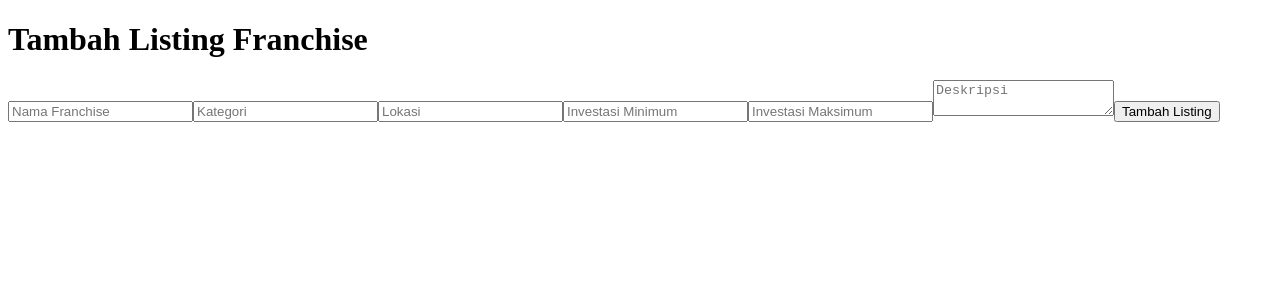
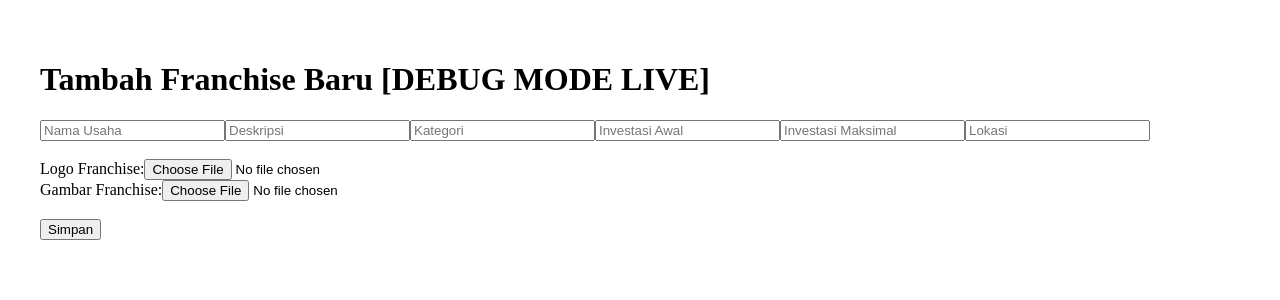
Before and after one commit to meseneng/franchisehub, a Next.js app: page /add-listing in a window 1280 px wide. Shown: the top 300 px of the page. Built offline with nearby package versions, Linux system fonts and the light colour scheme.

Commit message:
Create page.tsx

```diff
--- /dev/null
+++ b/app/add-listing/page.tsx
@@ -0,0 +1,123 @@
+'use client'
+
+import { useState } from 'react'
+import { useRouter } from 'next/navigation'
+import { supabase } from '@/lib/supabaseClient'
+
+export default function AddListingPage() {
+  const router = useRouter()
+
+  const [form, setForm] = useState({
+    franchise_listing: '',
+    description: '',
+    category: '',
+    location: '',
+    investment_start: 0,
+    investment_end: 0,
+  })
+
+  const [logoFile, setLogoFile] = useState<File | null>(null)
+  const [imageFile, setImageFile] = useState<File | null>(null)
+  const [loading, setLoading] = useState(false)
+  const [errorMsg, setErrorMsg] = useState<string | null>(null)
+
+  const handleChange = (e: React.ChangeEvent<HTMLInputElement | HTMLTextAreaElement>) => {
+    const { name, value } = e.target
+    setForm(prev => ({
+      ...prev,
+      [name]: name.includes('investment') ? Number(value) : value,
+    }))
+  }
+
+  const handleSubmit = async (e: React.FormEvent) => {
+    e.preventDefault()
+    setLoading(true)
+    setErrorMsg(null)
+
+    try {
+      const { data: userData, error: userError } = await supabase.auth.getUser()
+      if (userError || !userData?.user) throw new Error('Gagal ambil user login.')
+      const userId = userData.user.id
+
+      let logoUrl = ''
+      if (logoFile) {
+        const { data, error } = await supabase.storage
+          .from('franchisehub')
+          .upload(`logos/${Date.now()}-${logoFile.name}`, logoFile)
+        if (error) throw new Error('Upload logo gagal.')
+        logoUrl = supabase.storage.from('franchisehub').getPublicUrl(data.path).data.publicUrl
+      }
+
+      let imageUrl = ''
+      if (imageFile) {
+        const { data, error } = await supabase.storage
+          .from('franchisehub')
+          .upload(`images/${Date.now()}-${imageFile.name}`, imageFile)
+        if (error) throw new Error('Upload gambar gagal.')
+        imageUrl = supabase.storage.from('franchisehub').getPublicUrl(data.path).data.publicUrl
+      }
+
+      const newData = {
+        ...form,
+        user_id: userId,
+        logo: logoUrl,
+        image: imageUrl,
+        is_paid: false,
+        is_active: false,
+        is_verified: false,
+        total_investment: 0,
+        view_count: 0,
+        published_at: null,
+        expires_at: null,
+      }
+
+      const { error: insertError } = await supabase.from('franchise_listings').insert([newData])
+
+      if (insertError) {
+        console.error('Insert Error:', insertError)
+        console.log('Data yang dikirim:', newData)
+        setErrorMsg(JSON.stringify(insertError, null, 2)) // TAMPILKAN ERROR DI HALAMAN
+        return
+      }
+
+      router.push('/dashboard')
+    } catch (err: any) {
+      console.error('Unexpected Error:', err)
+      setErrorMsg(err.message)
+    } finally {
+      setLoading(false)
+    }
+  }
+
+  return (
+    <div style={{ padding: '2rem' }}>
+      <h1>Tambah Franchise Baru [DEBUG MODE LIVE]</h1>
+
+      {errorMsg && (
+        <pre style={{ background: '#fee', padding: '1rem', color: 'red', whiteSpace: 'pre-wrap' }}>
+          <strong>Error:</strong><br />
+          {errorMsg}
+        </pre>
+      )}
+
+      <form onSubmit={handleSubmit}>
+        <input name="franchise_listing" placeholder="Nama Usaha" onChange={handleChange} required />
+        <input name="description" placeholder="Deskripsi" onChange={handleChange} required />
+        <input name="category" placeholder="Kategori" onChange={handleChange} required />
+        <input type="number" name="investment_start" placeholder="Investasi Awal" onChange={handleChange} required />
+        <input type="number" name="investment_end" placeholder="Investasi Maksimal" onChange={handleChange} required />
+        <input name="location" placeholder="Lokasi" onChange={handleChange} required />
+        <br /><br />
+        <label>Logo Franchise:</label>
+        <input type="file" accept="image/*" onChange={(e) => setLogoFile(e.target.files?.[0] || null)} />
+        <br />
+        <label>Gambar Franchise:</label>
+        <input type="file" accept="image/*" onChange={(e) => setImageFile(e.target.files?.[0] || null)} />
+        <br /><br />
+        <button type="submit" disabled={loading}>
+          {loading ? 'Menyimpan...' : 'Simpan'}
+        </button>
+      </form>
+    </div>
+  )
+}
```
